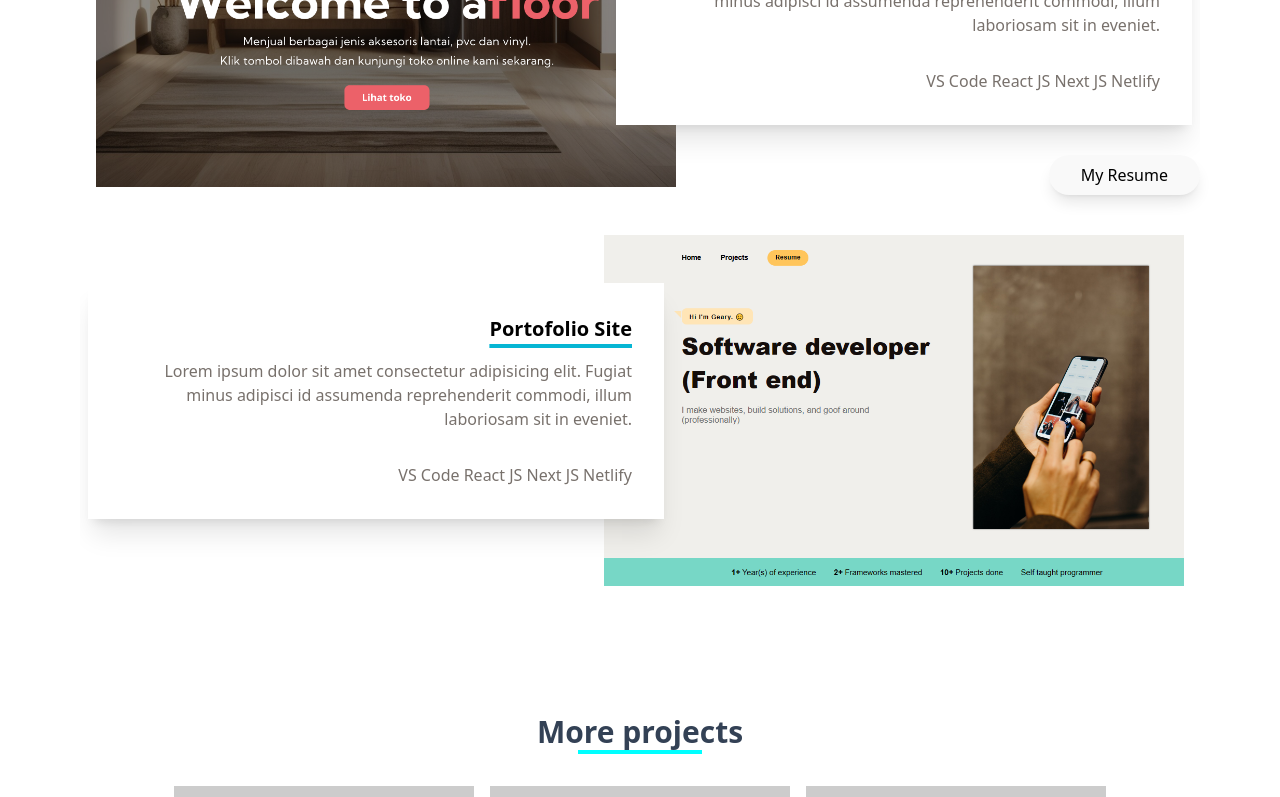
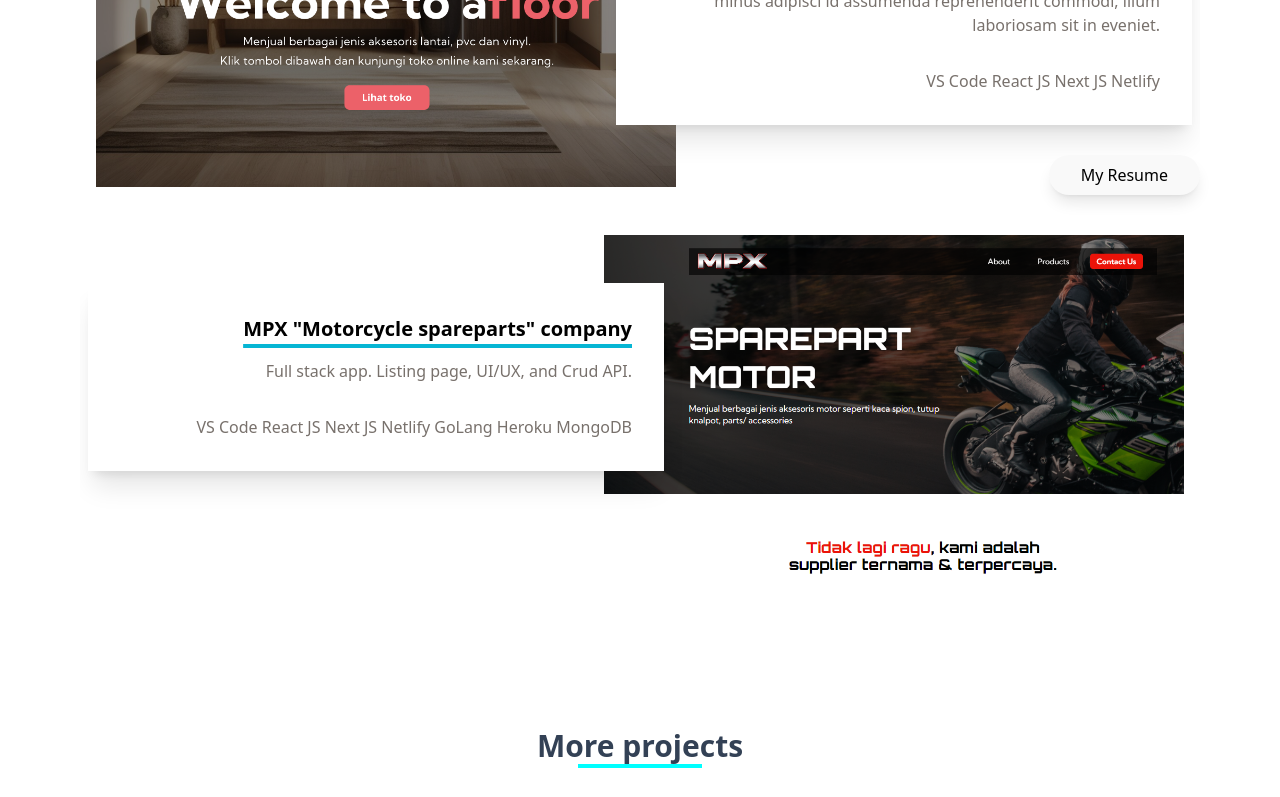
Before and after one commit to gearyaudie/backbone.id, a Next.js app: page /projects in a window 1280 px wide. Shown: the part 549-1346 px from the top of the page. Built offline with nearby package versions, Linux system fonts and the light colour scheme.

Commit message:
change project

```diff
--- a/src/pages/projects/index.tsx
+++ b/src/pages/projects/index.tsx
@@ -79,18 +79,17 @@ export default function Projects() {
                             <div className="flex flex-col text-right justify-between">
                                 <div className="bg-white shadow-xl right-2 left-2 max-w-xl px-8 py-8 text-stone-500 z-0 md:lg:absolute md:lg:mt-12">
                                     <p className="text-xl font-bold pb-4 text-black underline decoration-4 underline-offset-8 decoration-cyan-500">
-                                      Portofolio Site
+                                      MPX "Motorcycle spareparts" company
                                     </p>
-                                    Lorem ipsum dolor sit amet consectetur adipisicing elit. Fugiat minus adipisci id assumenda reprehenderit commodi, illum laboriosam sit in eveniet.
+                                      Full stack app. Listing page, UI/UX, and Crud API.
                                     <div className="text-stone-500 pt-8">
-                                        VS Code    React JS     Next JS    Netlify
+                                        VS Code    React JS     Next JS    Netlify    GoLang    Heroku    MongoDB
                                     </div>
                                 </div>
                             </div>
                         </div>
                         <div>
-                            {/* <img src="https://placehold.co/580x362" alt="" /> */}
-                            <img src="/assets/images/portofolio.PNG" alt="" style={{width: 580}} />
+                            <img src="/assets/images/mpx.PNG" alt="" style={{width: 580}} />
                         </div>
                     </div>
                   </Reveal>
```
Also changed, not shown: public/assets/images/mpx.PNG (added).
